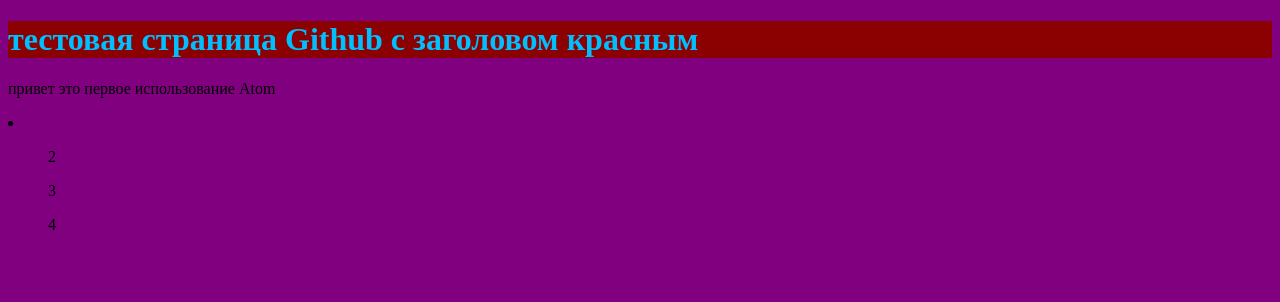
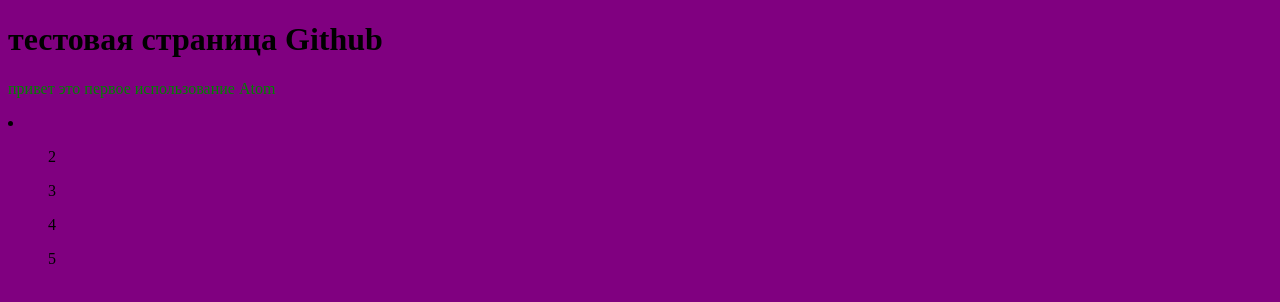
Before and after one commit to eed0926/Velescamp123, a plain HTML site: page index.html in a window 1280 px wide. Drawn offline with Linux system fonts and the light colour scheme.

Commit message:
внес измениея обратно

```diff
--- a/index.html
+++ b/index.html
@@ -9,12 +9,17 @@
 
   </head>
       <body>
-<h1>тестовая страница Github с заголовом красным</h1>
-<p style="color: grenn">привет это первое использование Atom</p>
+<h1>тестовая страница Github</h1>
+<p style="color: green">привет это первое использование Atom</p>
 <li>
   <ul>2</ul>
   <ul>3</ul>
   <ul>4</ul>
+  <ul>5</ul>
 </li>
-    </body>
+
+</body>
+
+
+      </body>
 </html>
--- a/style.css
+++ b/style.css
@@ -1,7 +1,3 @@
 body {
   background-color: purple;
 }
-h1 {
-  background-color: darkred;
-  color: deepskyblue;
-}
```
